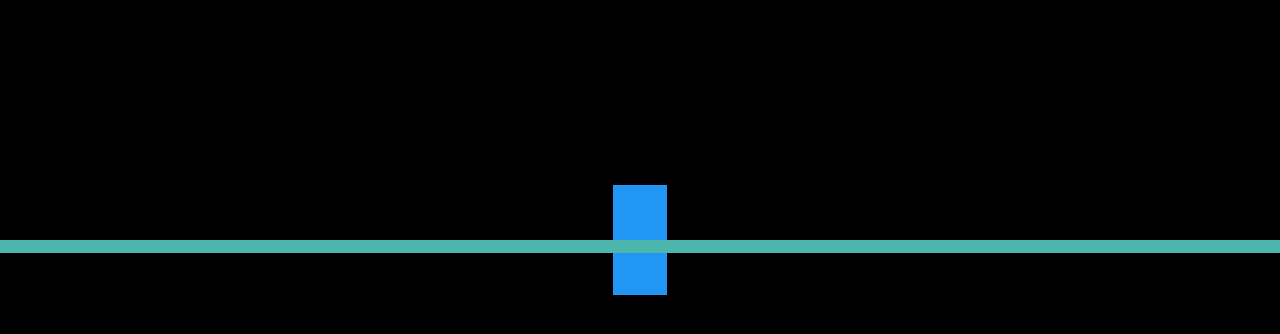
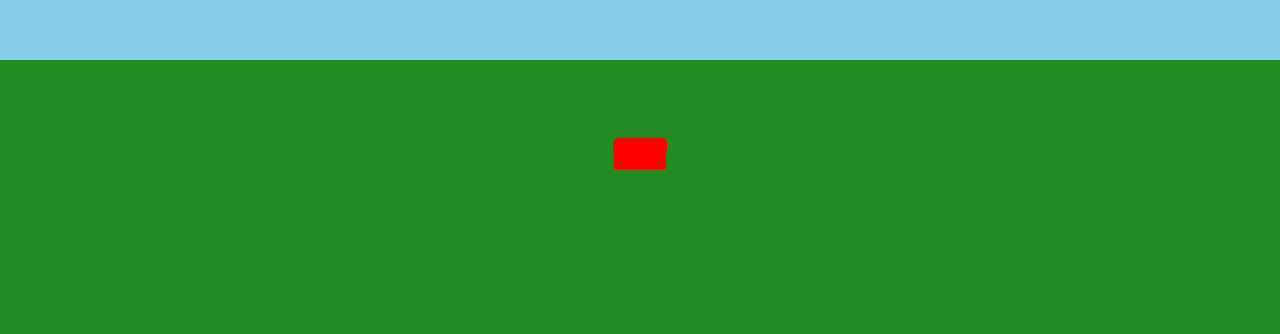
Before and after one commit to 048SnowHub/World-Drives, a plain HTML site: page index.html in a window 1280 px wide. Shown: the part 160-494 px from the top of the page. Drawn offline with nearby package versions, Linux system fonts and the light colour scheme; animation ran at ten frames a second.

Commit message:
Add files via upload

```diff
--- a/index.html
+++ b/index.html
@@ -3,7 +3,7 @@
 <head>
     <meta charset="UTF-8">
     <meta name="viewport" content="width=device-width, initial-scale=1.0">
-    <title>Site 3D Inspirado em Slow Roads</title>
+    <title>Mundo Infinito - Dirigindo Calmo</title>
     <link rel="stylesheet" href="style.css">
     <script src="https://cdnjs.cloudflare.com/ajax/libs/three.js/r128/three.min.js"></script>
 </head>
--- a/script.js
+++ b/script.js
@@ -5,44 +5,58 @@ const renderer = new THREE.WebGLRenderer();
 renderer.setSize(window.innerWidth, window.innerHeight);
 document.getElementById('container').appendChild(renderer.domElement);
 
-// Criar uma estrada simples
-const roadGeometry = new THREE.BoxGeometry(10, 0.1, 2);
-const roadMaterial = new THREE.MeshBasicMaterial({ color: 0x4db6ac });
-const road = new THREE.Mesh(roadGeometry, roadMaterial);
-road.position.y = -0.05; // Posicionar a estrada ligeiramente abaixo do centro
-scene.add(road);
+// Criar o chão
+const groundGeometry = new THREE.PlaneGeometry(1000, 1000);
+const groundMaterial = new THREE.MeshBasicMaterial({ color: 0x228B22, side: THREE.DoubleSide });
+const ground = new THREE.Mesh(groundGeometry, groundMaterial);
+ground.rotation.x = -Math.PI / 2; // Rotacionar para ficar plano
+scene.add(ground);
 
-// Criar um jogador (cubo)
-const playerGeometry = new THREE.BoxGeometry(0.5, 1, 0.5);
-const playerMaterial = new THREE.MeshBasicMaterial({ color: 0x2196F3 });
-const player = new THREE.Mesh(playerGeometry, playerMaterial);
-scene.add(player);
+// Criar o céu
+const skyGeometry = new THREE.SphereGeometry(1000, 32, 32);
+const skyMaterial = new THREE.MeshBasicMaterial({ color: 0x87CEEB, side: THREE.BackSide });
+const sky = new THREE.Mesh(skyGeometry, skyMaterial);
+scene.add(sky);
+
+// Criar o carro (um cubo simples para representar o carro)
+const carGeometry = new THREE.BoxGeometry(1, 0.5, 0.5);
+const carMaterial = new THREE.MeshBasicMaterial({ color: 0xFF0000 });
+const car = new THREE.Mesh(carGeometry, carMaterial);
+car.position.y = 0.25; // Levantar o carro um pouco acima do chão
+scene.add(car);
 
 // Definir a posição da câmera
-camera.position.z = 5;
+camera.position.set(0, 2, 5);
+camera.lookAt(car.position);
+
+// Variáveis de movimento
+let speed = 0.1;
 
 // Loop de animação
 function animate() {
     requestAnimationFrame(animate);
+
+    // Mover o carro para frente
+    car.position.z -= speed;
+
+    // Repetir o chão para criar um efeito de infinito
+    if (car.position.z < -50) {
+        car.position.z = 0;
+    }
+
     renderer.render(scene, camera);
 }
 animate();
 
-// Manipular entrada do teclado para movimento do jogador
+// Manipular entrada do teclado para movimento do carro
 document.addEventListener('keydown', (event) => {
-    const speed = 0.1;
+    const turnSpeed = 0.05;
     switch (event.key) {
-        case 'ArrowUp':
-            player.position.z -= speed;
-            break;
-        case 'ArrowDown':
-            player.position.z += speed;
-            break;
         case 'ArrowLeft':
-            player.position.x -= speed;
+            car.rotation.y += turnSpeed; // Virar para a esquerda
             break;
         case 'ArrowRight':
-            player.position.x += speed;
+            car.rotation.y -= turnSpeed; // Virar para a direita
             break;
     }
 });
```
